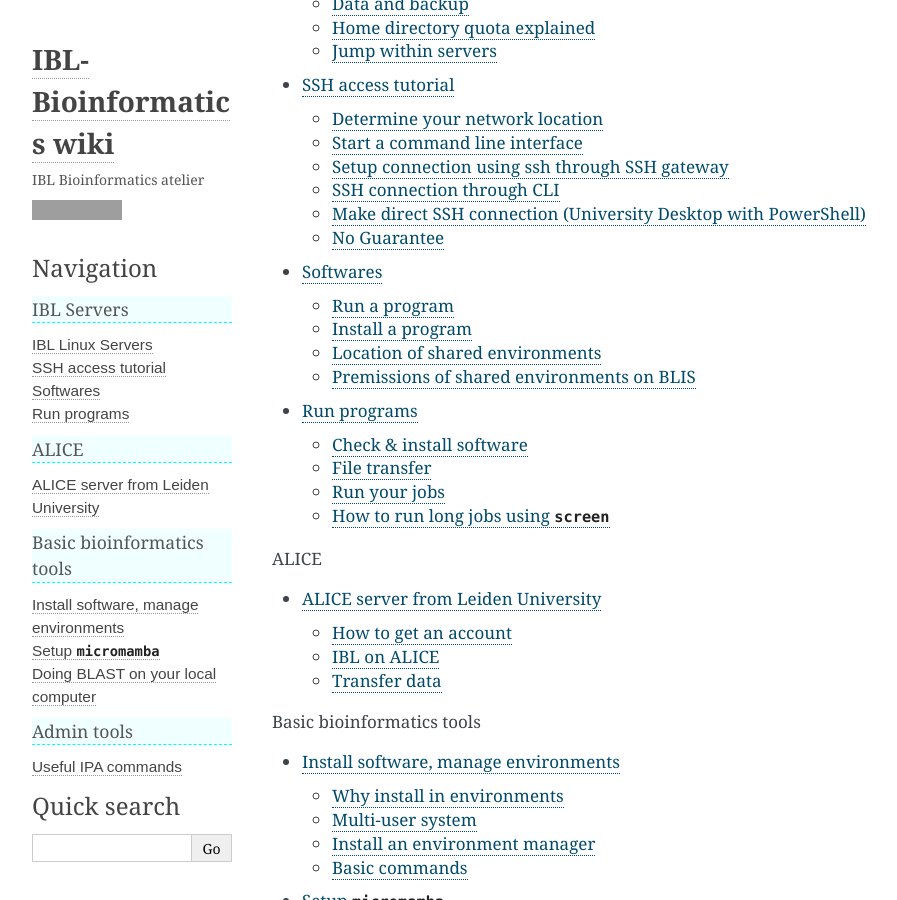
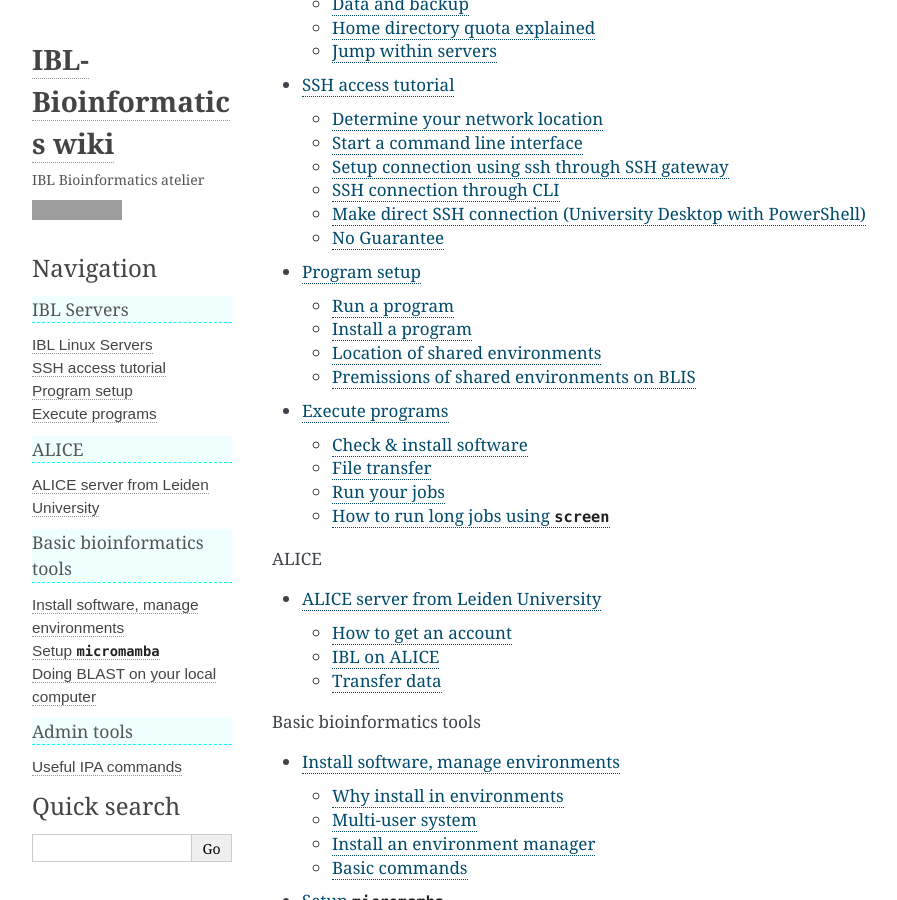
Before and after one commit to snail123815/IBL-bioinfomatics-wiki, a Sphinx documentation site: the page built from docs/source/index.md, in a window 1280 px wide and 900 px high, scrolled down 570 px. Shown: the whole window, without its empty margins (148-1045 px from the left). Built offline with Sphinx 7.4.7, drawn with Linux system fonts in a browser that asks for light colours; grey boxes are pictures that could not be loaded.

Commit message:
change file name and title, fix link

````diff
--- a/docs/source/IBL_servers/Run jobs.md
+++ b/docs/source/IBL_servers/Execute programs.md
@@ -1,10 +1,10 @@
-# Run programs
+# Execute programs
 
 *By C.Du [@snail123815](https://github.com/snail123815)*
 
 ## Check & install software
 
-To manage software used by different users on BLIS, we use virtual environments located at /vol/local/conda_envs. You can check if the environment for the software you want to use already exists at this location. If it does not exist, you will need to create one and install the software yourself. For detailed instructions on how to create virtual environments and install software, please refer to the [Softwares](./Softwares.md) guide.
+To manage software used by different users on BLIS, we use virtual environments located at `/vol/local/conda_envs`. You can check if the environment for the software you want to use already exists at this location. If it does not exist, you may need to create one and install the software yourself. For detailed instructions on how to create virtual environments and install software, please refer to the [program setup](./Program%20setup.md) guide.
 
 ## File transfer
 
--- a/docs/source/IBL_servers/Intro.md
+++ b/docs/source/IBL_servers/Intro.md
@@ -14,7 +14,7 @@
 
 ### BLIS
 
-This is our main server, it has a shared local storage and use [conda environments (managed by `micromamba`)](Softwares.md) to manage softwares. Home directory has a quota of 20 GB for each user, no quota on shared local storage.
+This is our main server, it has a shared local storage and use [conda environments (managed by `micromamba`)](Program%20setup.md) to manage softwares. Home directory has a quota of 20 GB for each user, no quota on shared local storage.
 
 - Intel(R) Core(TM) i9-10980XE
   - @ 3.00GHz
--- a/docs/source/IBL_servers/Softwares.md
+++ b/docs/source/IBL_servers/Program setup.md
@@ -1,4 +1,4 @@
-# Softwares
+# Program setup
 
 *By C.Du [@snail123815](https://github.com/snail123815)*
 
--- a/docs/source/alice/alice_ibl.md
+++ b/docs/source/alice/alice_ibl.md
@@ -86,4 +86,4 @@
 
 ## Transfer data
 
-Refer to [Run jobs - file transfer](../IBL_servers/Run%20jobs.md#file-transfer).
+Refer to [Run jobs - file transfer](../IBL_servers/Execute%20programs.md#file-transfer).
--- a/docs/source/basic_tools/micromamba.md
+++ b/docs/source/basic_tools/micromamba.md
@@ -60,7 +60,7 @@
 
 ## Why choose micromamba instead of conda on BLIS?
 
-[Instructions on how micromamba works](../IBL_servers/Softwares.md) on BLIS.
+[Instructions on how micromamba works](../IBL_servers/Program%20setup.md) on BLIS.
 
 `micromamba` is a standalone reimplementation of conda package manager in C++. It provides same command line interface as conda. In addition to conda:
 
--- a/docs/source/index.md
+++ b/docs/source/index.md
@@ -13,8 +13,8 @@
 ---
 IBL_servers/Intro.md
 IBL_servers/ssh access.md
-IBL_servers/Softwares.md
-IBL_servers/Run jobs.md
+IBL_servers/Program setup.md
+IBL_servers/Execute programs.md
 ```
 
 ```{toctree}
````
